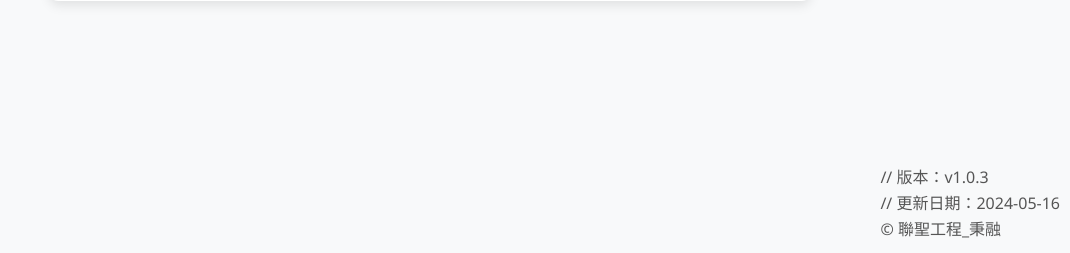
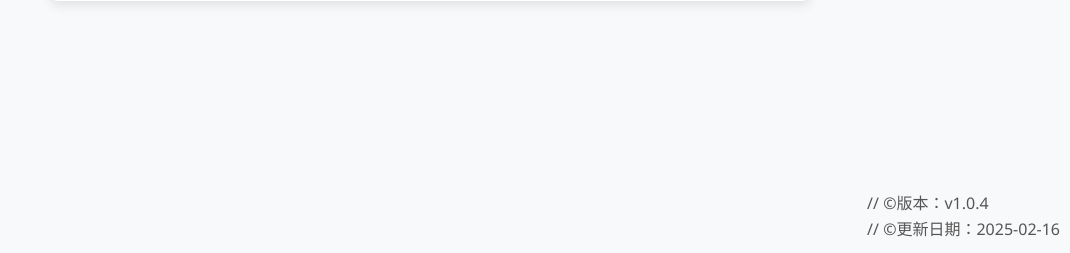
Before and after one commit to bingronglee/gis-PJ, a Flask app: page / in a window 1280 px wide. Shown: the part 547-800 px from the top of the page, without its empty margins (210-1280 px from the left). Run offline with Flask 3, Linux system fonts and the light colour scheme.

```diff
--- a/templates/index.html
+++ b/templates/index.html
@@ -96,9 +96,8 @@
     </div>
 
     <div class="creator-info">
-        <p class="creator-info-line">// 版本：v1.0.3</p>
-        <p class="creator-info-line">// 更新日期：2024-05-16</p>
-        <p class="creator-info-line">© 聯聖工程_秉融</p>
+        <p class="creator-info-line">// ©版本：v1.0.4</p>
+        <p class="creator-info-line">// ©更新日期：2025-02-16</p>
     </div>
 </body>
 </html>
```
